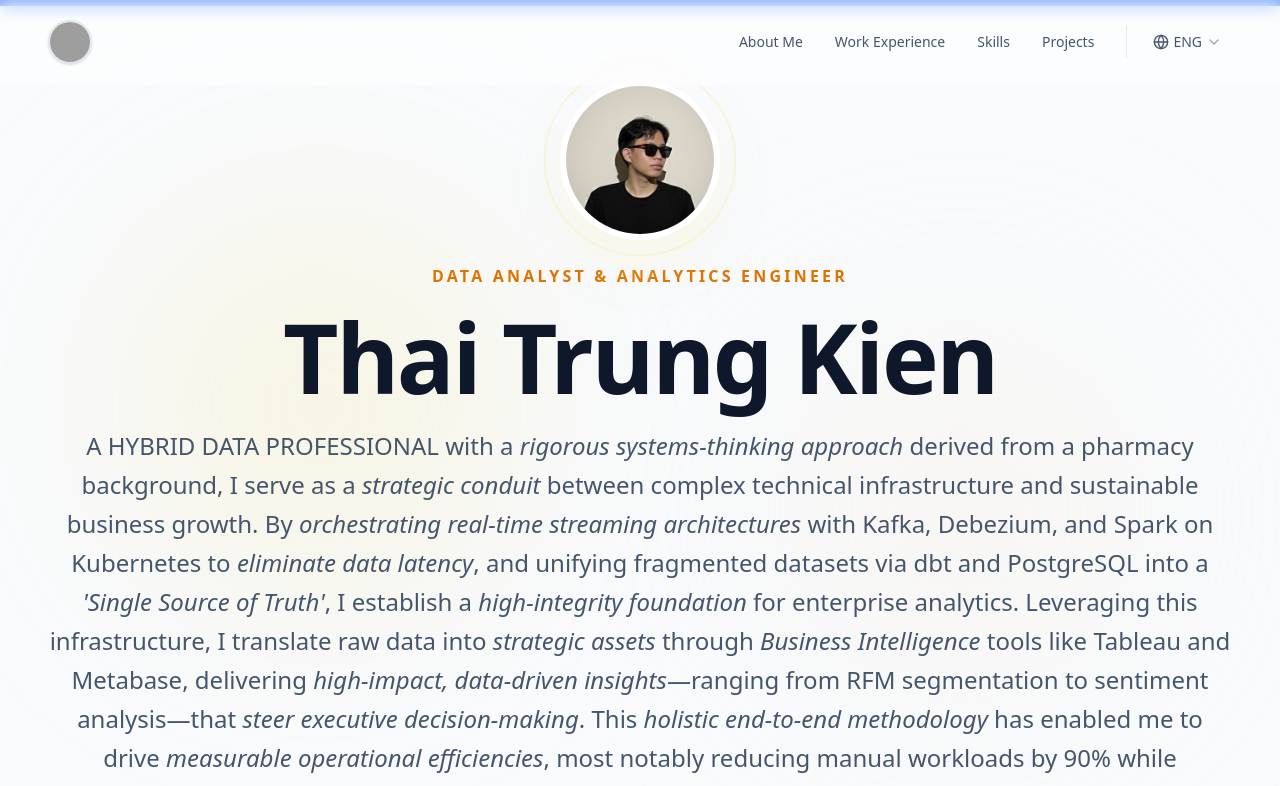
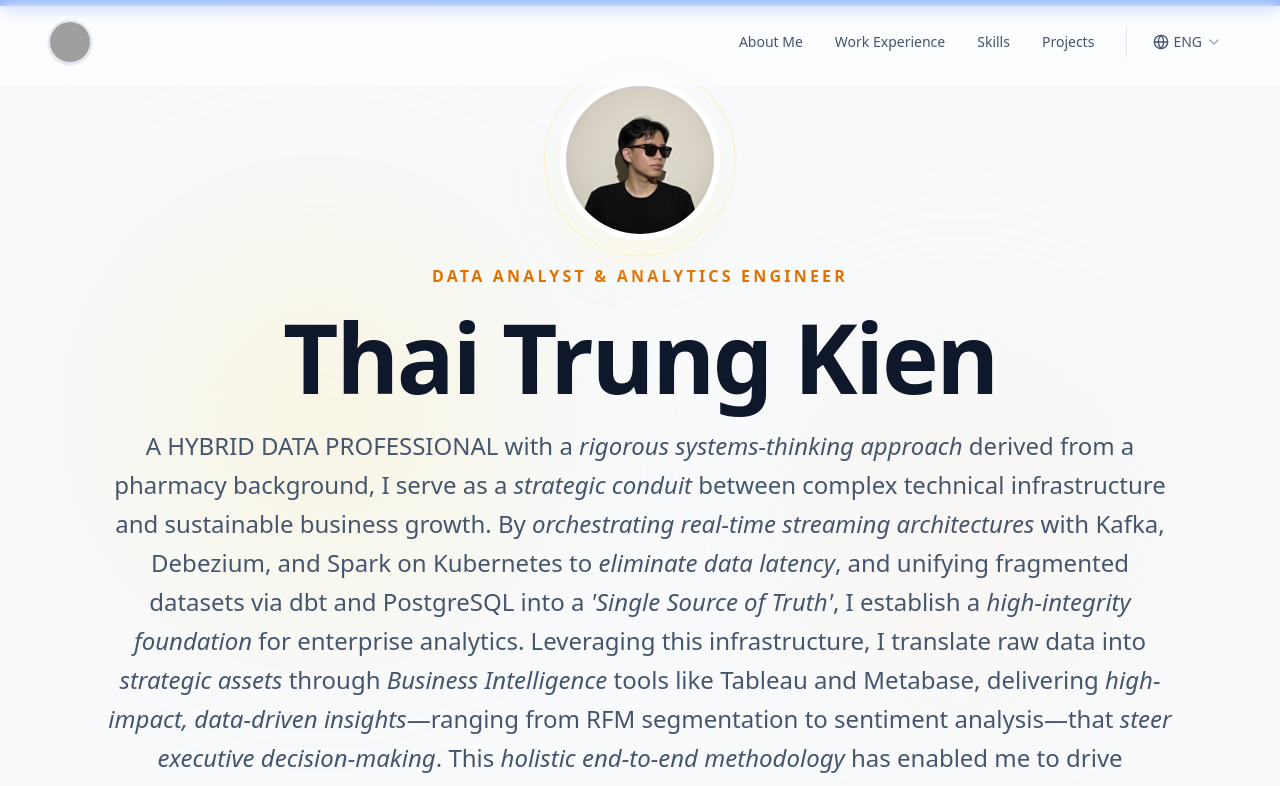
Before and after one commit to kina2711/portfolio-rabbit, a Next.js app: page / in a window 1280 px wide. Shown: the top 786 px of the page. Built offline with nearby package versions, Linux system fonts and the light colour scheme; grey boxes are pictures that could not be loaded.

Commit message:
update code

```diff
--- a/components/hero-section.tsx
+++ b/components/hero-section.tsx
@@ -18,8 +18,8 @@ export function HeroSection() {
         <div className="absolute top-[30%] right-[10%] w-96 h-96 bg-orange-100/40 rounded-full mix-blend-multiply filter blur-[100px] opacity-50 animate-blob animation-delay-2000"></div>
       </div>
 
-      <div className="container mx-auto px-6 md:px-12 max-w-7xl z-10">
-        <div className="flex flex-col items-center text-center space-y-6">
+      <div className="container mx-auto px-6 md:px-12 w-full max-w-[1400px] z-10">
+        <div className="flex flex-col items-center text-center space-y-6 w-full">
 
             {/* --- 1. AVATAR --- */}
             <motion.div
@@ -45,7 +45,7 @@ export function HeroSection() {
                 initial={{ opacity: 0, y: 20 }}
                 animate={{ opacity: 1, y: 0 }}
                 transition={{ duration: 0.6, delay: 0.2 }}
-                className="space-y-4"
+                className="space-y-4 w-full"
             >
                 <p className="text-amber-600 font-bold tracking-[0.2em] uppercase text-sm md:text-base">
                     Data Analyst & Analytics Engineer
@@ -54,7 +54,7 @@ export function HeroSection() {
                     {t.hero.title.replace("Hi, I'm ", "").replace("Chào, mình là ", "")}
                 </h1>
                 <p
-                    className="text-lg md:text-2xl text-slate-600 leading-relaxed max-w-7xl mx-auto font-light"
+                    className="text-lg md:text-2xl text-slate-600 leading-relaxed w-full max-w-[95%] lg:max-w-[90%] mx-auto font-light"
                     dangerouslySetInnerHTML={{ __html: t.hero.desc }}
                 />
             </motion.div>
```
